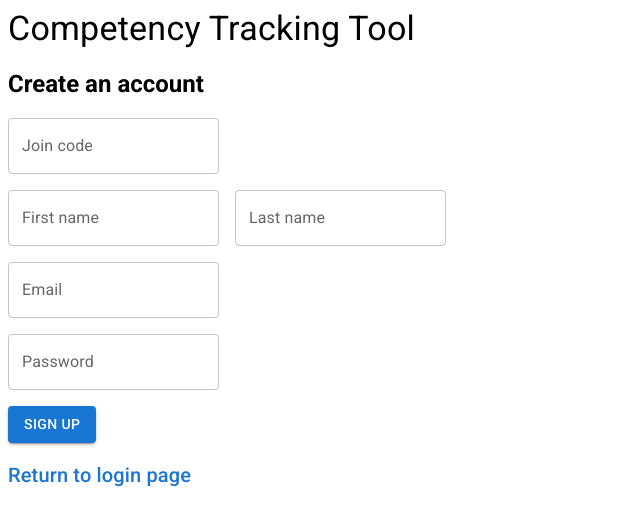
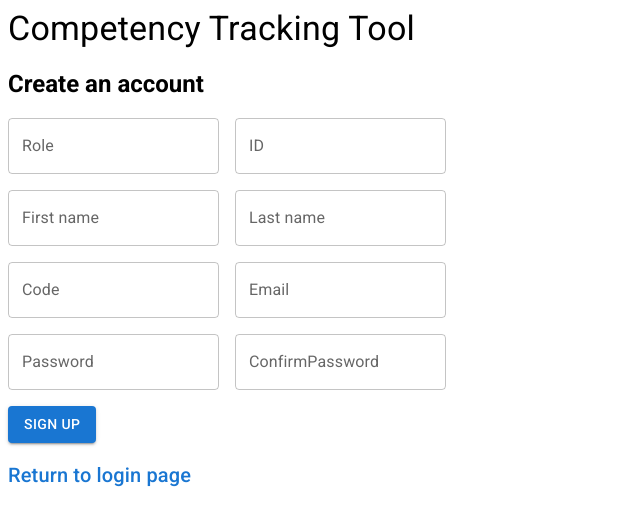
Before and after one commit to PROJ-354/Capstone, a React (Create React App) app in the folder client/: page /signup in a window 1280 px wide. Shown: the top 526 px of the page, without its empty margins (0-640 px from the left). Built offline with nearby package versions, Linux system fonts and the light colour scheme.

Commit message:
Login and signup working. Merge this shit

```diff
--- a/client/src/hooks/useSignup.jsx
+++ b/client/src/hooks/useSignup.jsx
@@ -6,14 +6,14 @@ export const useSignup = () => {
     const [isLoading, setIsLoading] = useState(null);
     const {dispatch} = useAuthContext();
 
-    const signup = async (code, firstName, lastName, email, password) => {
+    const signup = async (role, sait_id, firstName, lastName, secretCode, email, password, confirmPassword) => {
         setIsLoading(true);
         setError(null);
 
         const response = await fetch('http://localhost:42069/api/auth/register', {
             method: 'POST',
             headers: {'Content-Type': 'application/json'},
-            body: JSON.stringify({code, firstName, lastName, email, password})
+            body: JSON.stringify({role, sait_id, firstName, lastName, secretCode, email, password, confirmPassword})
         });
 
         const json = await response.json();
--- a/client/src/pages/Signup.jsx
+++ b/client/src/pages/Signup.jsx
@@ -3,11 +3,14 @@ import {useState} from "react";
 import {Typography, Button, Stack, TextField, Link} from '@mui/material';
 
 const Signup = () => {
-    const [code, setCode] = useState('');
+    const [role, setRole] = useState('');
+    const [sait_id, setID] = useState('');
     const [firstName, setFirstName] = useState('');
     const [lastName, setLastName] = useState('');
+    const [secretCode, setCode] = useState('');
     const [email, setEmail] = useState('');
     const [password, setPassword] = useState('');
+    const [confirmPassword, setConfirmPassword] = useState('');
     const {signup, error, isLoading} = useSignup();
 
     /* Called by the sign up form onSubmit function.
@@ -15,7 +18,7 @@ const Signup = () => {
     const handleLogin = (event) => {
         // Prevent default refresh page behaviour on form submission.
         event.preventDefault();
-        signup(code, firstName, lastName, email, password);
+        signup(role, sait_id, firstName, lastName, secretCode, email, password, confirmPassword);
     }
 
     /* onChange fires a function that takes in the event.
@@ -29,17 +32,20 @@ const Signup = () => {
             <Typography variant='h5' component='h2' sx={{ fontWeight: 'bold' }}>Create an account</Typography><br/>
             <Stack spacing={2}>
                 <Stack direction='row' spacing={2}>
-                    <TextField label='Join code' type='text' onChange={(event) => setCode(event.target.value)} value={code}/>
+                    <TextField label='Role' type='text' onChange={(event) => setRole(event.target.value)} value={role}/>
+                    <TextField label='ID' type='text' onChange={(event) => setID(event.target.value)} value={sait_id}/>
                 </Stack>
                 <Stack direction='row' spacing={2}>
                     <TextField label='First name' type='text' onChange={(event) => setFirstName(event.target.value)} value={firstName}/>
                     <TextField label='Last name' type='text' onChange={(event) => setLastName(event.target.value)} value={lastName}/>
                 </Stack>
                 <Stack direction='row' spacing={2}>
+                    <TextField label='Code' type='text' onChange={(event) => setCode(event.target.value)} value={secretCode}/>
                     <TextField label='Email' type='email' onChange={(event) => setEmail(event.target.value)} value={email}/>
                 </Stack>
                 <Stack direction='row' spacing={2}>
                     <TextField label='Password' type='password' onChange={(event) => setPassword(event.target.value)} value={password}/>
+                    <TextField label='ConfirmPassword' type='password' onChange={(event) => setConfirmPassword(event.target.value)} value={confirmPassword}/>
                 </Stack>
                 <Stack direction='row' spacing={2}>
                     <Button type="submit" variant="contained" disabled={isLoading}>Sign up</Button><br/><br/>
```
